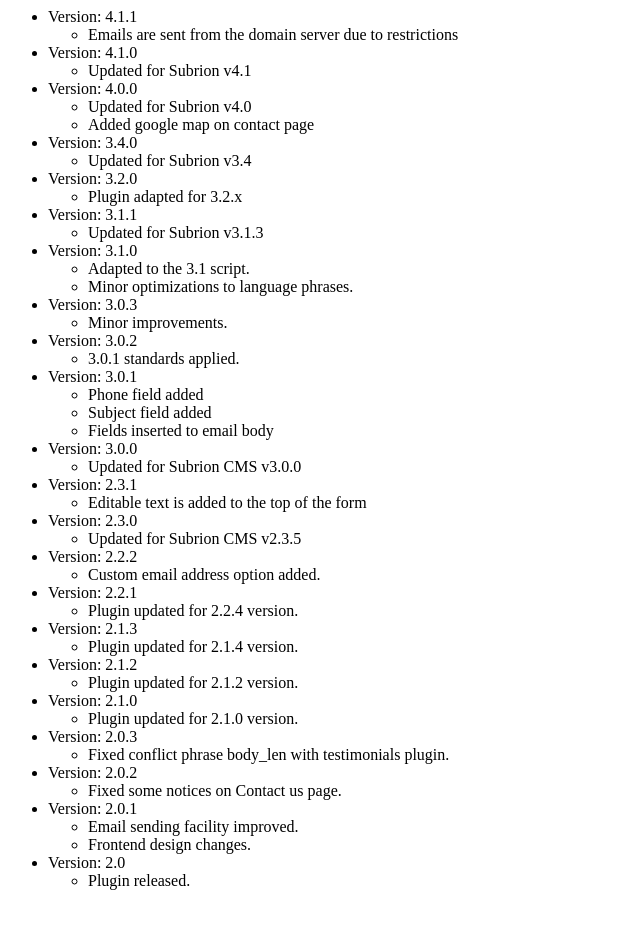
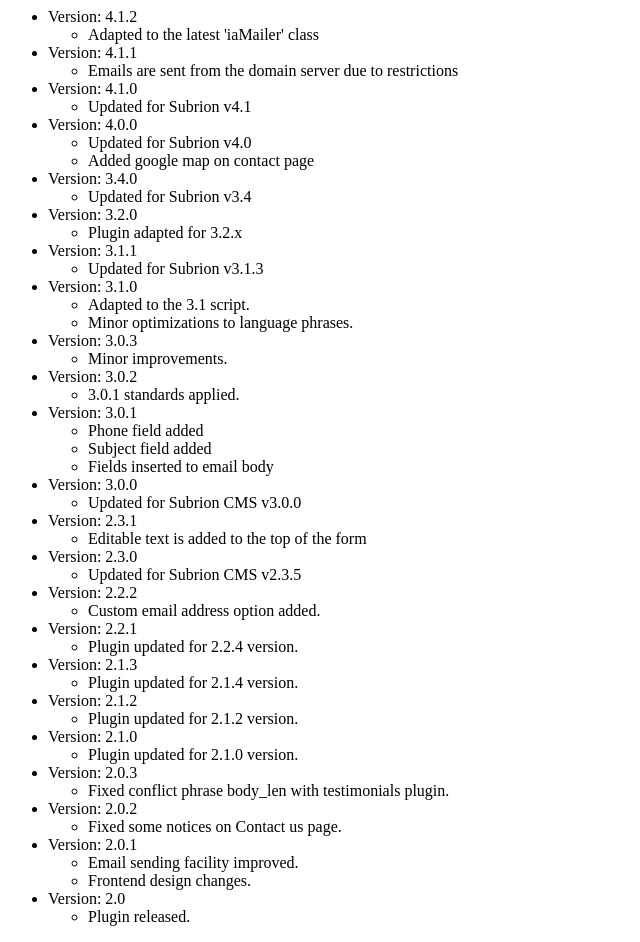
Before and after one commit to intelliants/subrion-plugin-contact_us, a PHP site: page /docs/changelog.html in a window 1280 px wide. Shown: the whole page, without its empty margins (0-640 px from the left). Before the commit the page ends 890 px from the top, so only its background shows below. Run offline with PHP 8.4, Linux system fonts and the light colour scheme.

Commit message:
Plugin adaptation to the latest core version

```diff
--- a/docs/changelog.html
+++ b/docs/changelog.html
@@ -1,4 +1,9 @@
 <ul>
+    <li>Version: 4.1.2
+        <ul>
+            <li>Adapted to the latest 'iaMailer' class</li>
+        </ul>
+    </li>
 	<li>Version: 4.1.1
 		<ul>
 			<li>Emails are sent from the domain server due to restrictions</li>
--- a/index.php
+++ b/index.php
@@ -110,8 +110,8 @@ if (iaView::REQUEST_HTML == $iaView->getRequestType())
 
 				$iaMailer->AddAddress($email_to_send);
 
-				$iaMailer->Subject = $data['subject'];
-				$iaMailer->Body = $data['body'];
+				$iaMailer->setSubject($data['subject']);
+				$iaMailer->setBody($data['body']);
 
 				$iaMailer->Send();
 			}
--- a/install.xml
+++ b/install.xml
@@ -4,9 +4,9 @@
 	<summary>This plugin makes users able to contact site administrator using a special form.</summary>
 	<author>Intelliants LLC</author>
 	<contributor>Intelliants LLC</contributor>
-	<version>4.1.1</version>
+	<version>4.1.2</version>
 	<date>2017-03-07</date>
-	<compatibility>4.1</compatibility>
+	<compatibility>4.1.5</compatibility>
 
 	<pages>
 		<page menus="bottom" url="contacts/" name="contact_us" readonly="0">Contact Us</page>
```
